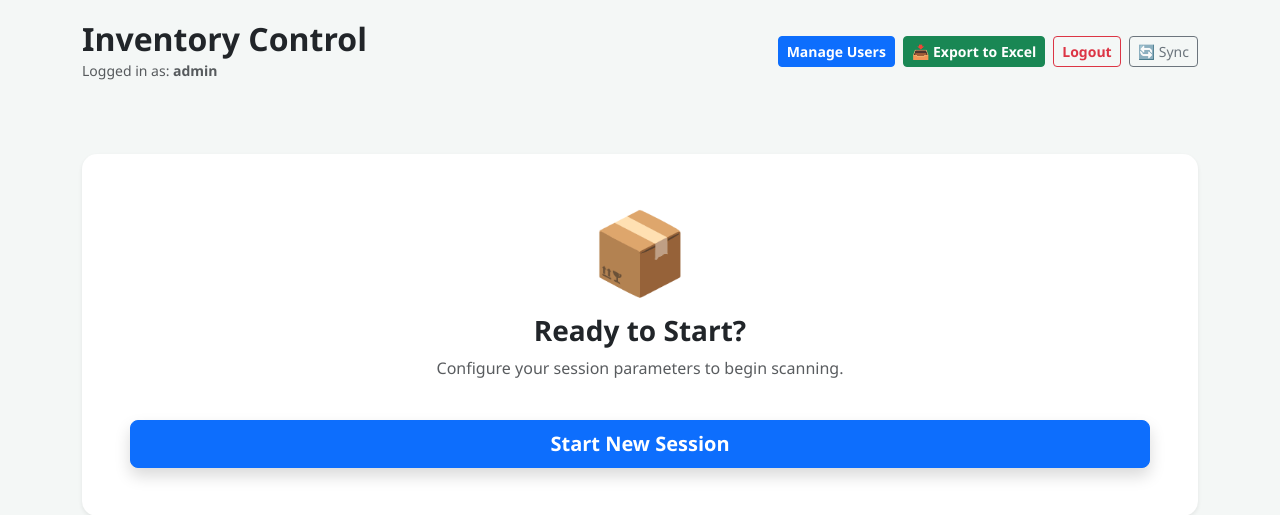
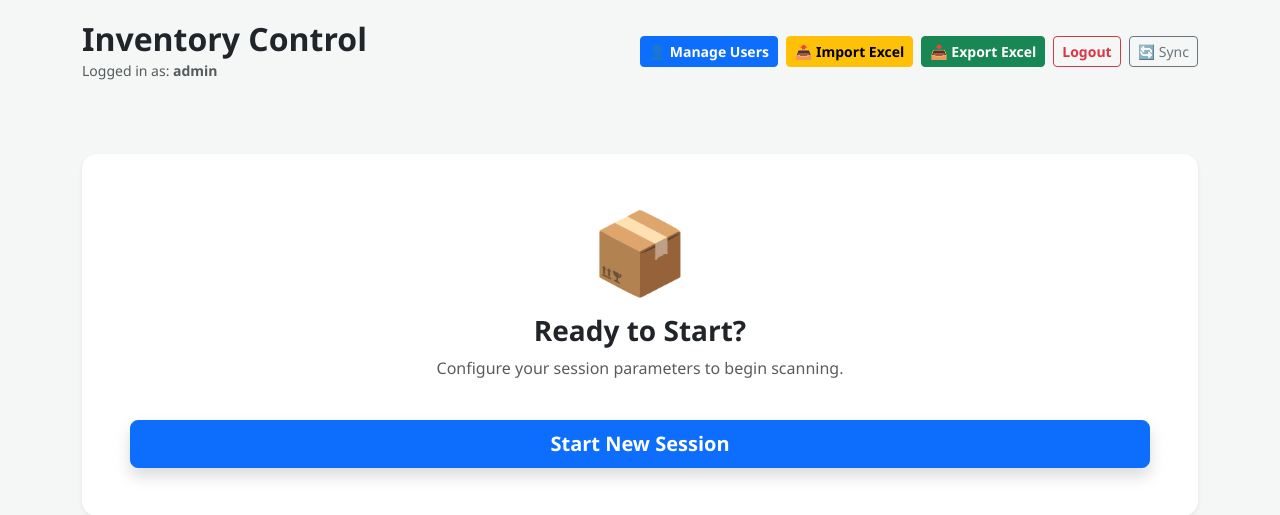
Before and after one commit to 3k100612-max/Inventory, a Flask app: page / in a window 1280 px wide. Shown: the top 515 px of the page. Run offline with Flask 3, Linux system fonts and the light colour scheme; a user stored in the database is signed in; some libraries are stand-ins or nearby versions.

Commit message:
Update index.html

```diff
--- a/templates/index.html
+++ b/templates/index.html
@@ -60,14 +60,39 @@
             <h2 class="fw-bold text-dark mb-0">Inventory Control</h2>
             <span class="small text-muted">Logged in as: <strong>{{ user.username }}</strong></span>
         </div>
-        <div class="d-flex gap-2">
-            {% if user.is_admin %}
-            <a href="/admin/users" class="btn btn-primary btn-sm fw-bold">Manage Users</a>
-            {% endif %}
-            <a href="/export/excel" class="btn btn-success btn-sm fw-bold">📥 Export to Excel</a>
-            <a href="/logout" class="btn btn-outline-danger btn-sm fw-bold">Logout</a>
-            <button class="btn btn-outline-secondary btn-sm" onclick="location.reload()">🔄 Sync</button>
-        </div>
+       <div class="d-flex gap-2 align-items-center">
+
+    {% if user.is_admin %}
+    <a href="/admin/users" class="btn btn-primary btn-sm fw-bold">
+        👤 Manage Users
+    </a>
+    {% endif %}
+
+    <!-- Import Excel -->
+    <button
+        class="btn btn-warning btn-sm fw-bold"
+        data-bs-toggle="modal"
+        data-bs-target="#importModal">
+        📤 Import Excel
+    </button>
+
+    <!-- Export -->
+    <a href="/export/excel"
+       class="btn btn-success btn-sm fw-bold">
+        📥 Export Excel
+    </a>
+
+    <a href="/logout"
+       class="btn btn-outline-danger btn-sm fw-bold">
+        Logout
+    </a>
+
+    <button class="btn btn-outline-secondary btn-sm"
+            onclick="location.reload()">
+        🔄 Sync
+    </button>
+
+</div>
     </div>
 
     <!-- ACTIVE SESSION BAR -->
@@ -294,6 +319,66 @@
                 <button class="btn btn-secondary" id="confirmModalCancel">Cancel</button>
                 <button class="btn btn-primary" id="confirmModalOk">OK</button>
             </div>
+        </div>
+    </div>
+</div>
+<!-- Import Excel Modal -->
+<div class="modal fade" id="importModal" tabindex="-1">
+    <div class="modal-dialog">
+        <div class="modal-content">
+
+            <div class="modal-header bg-warning">
+                <h5 class="modal-title">
+                    📤 Import Inventory Excel
+                </h5>
+
+                <button class="btn-close"
+                        data-bs-dismiss="modal">
+                </button>
+            </div>
+
+            <div class="modal-body">
+
+                <input
+                    type="file"
+                    id="excelFile"
+                    class="form-control"
+                    accept=".xlsx">
+
+                <div class="mt-3">
+
+                    <small class="text-muted">
+
+                        ✔ Excel (.xlsx) only<br>
+
+                        ✔ Serial Number is mandatory<br>
+
+                        ✔ Maximum upload: 2 GB
+
+                    </small>
+
+                </div>
+
+            </div>
+
+            <div class="modal-footer">
+
+                <button
+                    class="btn btn-secondary"
+                    data-bs-dismiss="modal">
+                    Cancel
+                </button>
+
+                <button
+                    class="btn btn-warning fw-bold"
+                    onclick="uploadExcel()">
+
+                    Upload
+
+                </button>
+
+            </div>
+
         </div>
     </div>
 </div>
@@ -776,6 +861,57 @@ function deleteSingle(id) {
         }).then(() => location.reload());
     }
 }
+
+async function uploadExcel() {
+
+    const file = document.getElementById("excelFile").files[0];
+
+    if (!file) {
+        alert("Please select an Excel file.");
+        return;
+    }
+
+    const formData = new FormData();
+
+    formData.append("file", file);
+
+    try {
+
+        const response = await fetch("/import/excel", {
+
+            method: "POST",
+
+            body: formData
+
+        });
+
+        const result = await response.json();
+
+        if (result.status === "success") {
+
+            alert(
+                "Import Complete\n\n" +
+                "Imported : " + result.imported +
+                "\nSkipped : " + result.skipped
+            );
+
+            location.reload();
+
+        } else {
+
+            alert(result.message);
+
+        }
+
+    } catch (e) {
+
+        console.error(e);
+
+        alert("Upload failed.");
+
+    }
+
+}
 </script>
 </body>
 </html>
```
